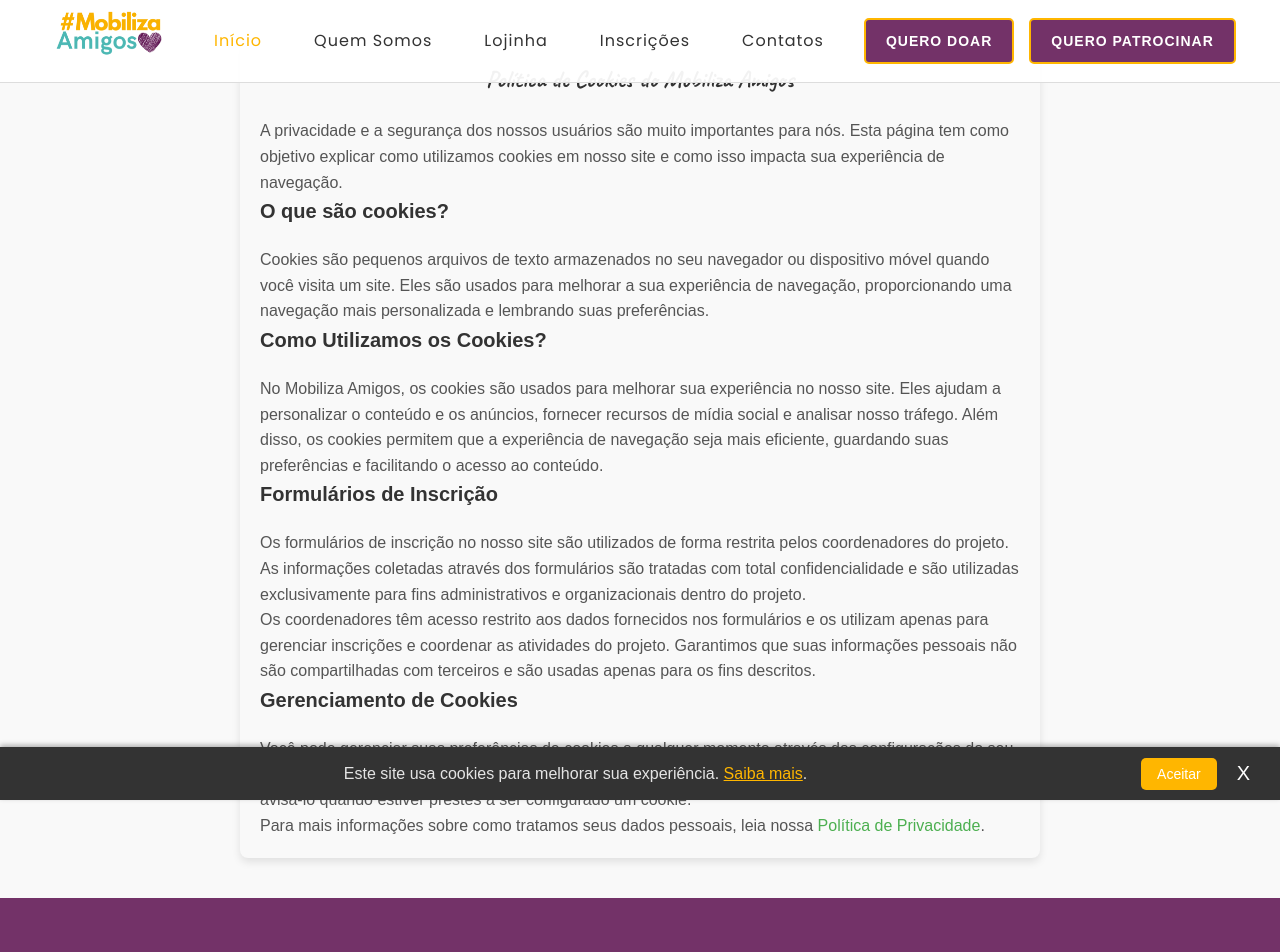
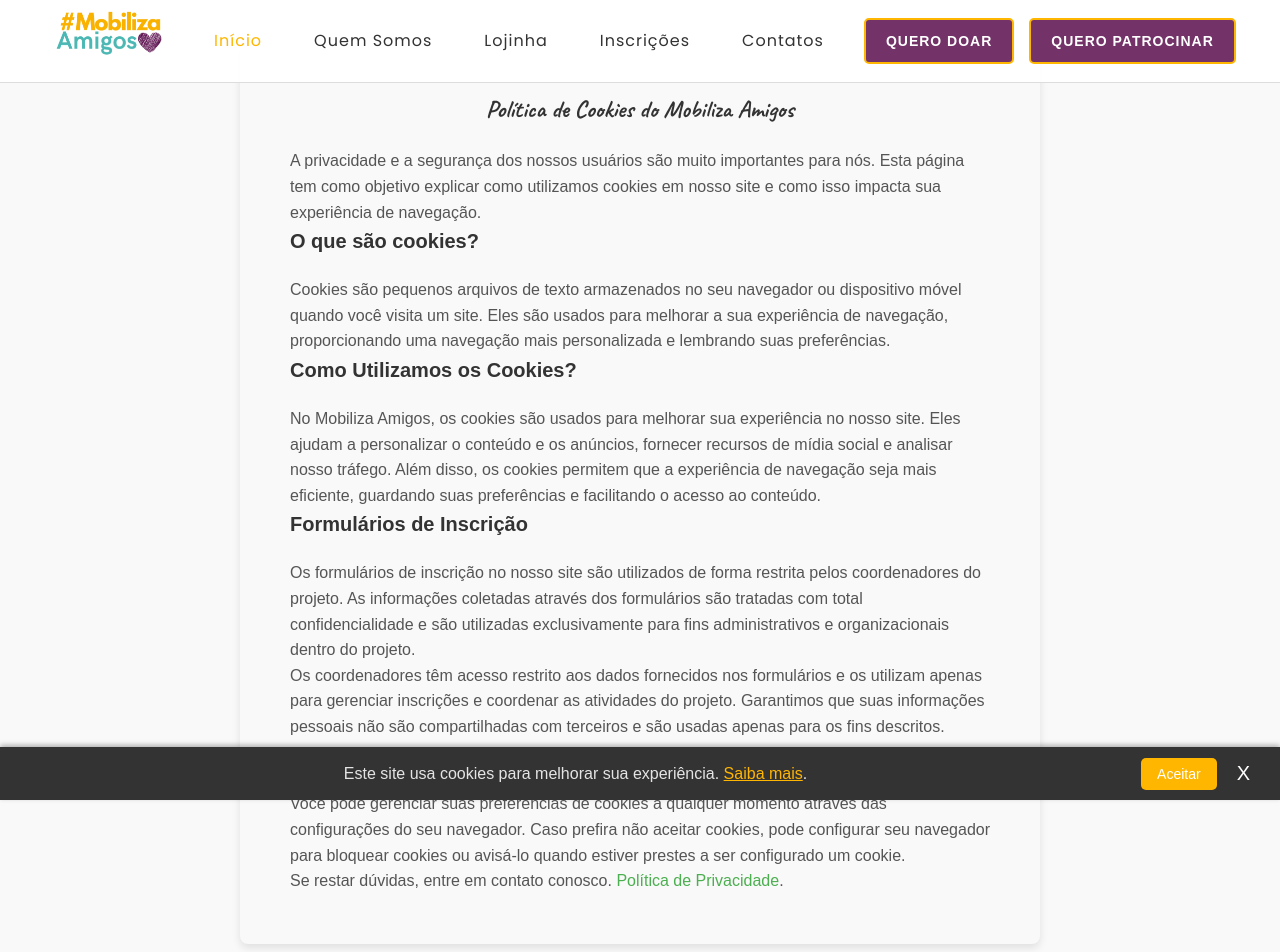
Before and after one commit to biancasnogueira/mobiliza-amigos-react, a React (Vite) app: page /cookie-policy in a window 1280 px wide. Shown: the top 952 px of the page. Built offline with nearby package versions, Linux system fonts and the light colour scheme; a web font is replaced by a local one.

Commit message:
Ajustes finais na page cookie policy

```diff
--- a/src/components/Lojinha/lojinha.jsx
+++ b/src/components/Lojinha/lojinha.jsx
@@ -319,7 +319,7 @@ const products = [
     pagbankLink: "https://www.pagbank.com.br/checkout",
   },
   {
-    id: 2,
+    id: 25,
     category: "Camisetas",
     name: "Camiseta - O Amor Existe - Preta com Branco",
     currentPrice: "R$30.00",
--- a/src/components/Voluntariado/Voluntariado.css
+++ b/src/components/Voluntariado/Voluntariado.css
@@ -174,7 +174,7 @@
   .coluna-desejo-ser-voluntario img {
     position: absolute;
     width: 13.5rem;
-    margin-top: 9%;
+    margin-top: 22%;
     left: 8%;
     transform: translateX(-50%);
     z-index: 3;
--- a/src/components/Voluntariado/Voluntariado.jsx
+++ b/src/components/Voluntariado/Voluntariado.jsx
@@ -54,15 +54,15 @@ function Voluntariado() {
             <img src={Lojinha2} alt="Produto 2 da lojinha" />
             <img src={Lojinha3} alt="Produto 3 da lojinha" />
           </div>
-          <a
-            href="https://wa.me/5519995022463?text=Olá%20Mobiliza,%20gostaria%20de%20saber%20mais%20sobre%20o%20catálogo%20da%20lojinha"
+          {/* <Link
+            to="https://wa.me/5519995022463?text=Olá%20Mobiliza,%20gostaria%20de%20saber%20mais%20sobre%20o%20catálogo%20da%20lojinha"
             target="_blank"
             rel="noopener noreferrer"
           >
-            <Link to="/loja">
+          </Link> */}
+          <Link to="/loja">
             <button>SAIBA MAIS</button>
           </Link>
-          </a>
         </div>
       </div>
     </section>
--- a/src/pages/CookiePolicy.css
+++ b/src/pages/CookiePolicy.css
@@ -2,7 +2,7 @@
   font-family: Arial, sans-serif;
   max-width: 800px;
   margin: 40px auto;
-  padding: 20px;
+  padding: 50px;
   background-color: #f9f9f9;
   border-radius: 8px;
   box-shadow: 0 4px 8px rgba(0, 0, 0, 0.1);
--- a/src/pages/CookiePolicy.jsx
+++ b/src/pages/CookiePolicy.jsx
@@ -1,69 +1,89 @@
-import React from 'react';
+import React from "react";
+import { Link } from "react-router-dom"; // Importando o Link para navegação interna
 import Header from "../components/Header/Header"; // Importando o Header
 import Footer from "../components/Footer/Footer"; // Importando o Footer
-import './CookiePolicy.css'; // Estilo da página CookiePolicy
+import "./CookiePolicy.css"; // Estilo da página CookiePolicy
 
 const CookiePolicy = () => {
   return (
     <>
       <Header /> {/* Adicionando o Header */}
-
       <div className="cookie-policy-container">
         <h1>Política de Cookies do Mobiliza Amigos</h1>
 
         <section className="intro">
           <p>
-            A privacidade e a segurança dos nossos usuários são muito importantes para nós.
-            Esta página tem como objetivo explicar como utilizamos cookies em nosso site e como isso impacta sua experiência de navegação.
+            A privacidade e a segurança dos nossos usuários são muito importantes
+            para nós. Esta página tem como objetivo explicar como utilizamos
+            cookies em nosso site e como isso impacta sua experiência de
+            navegação.
           </p>
         </section>
 
         <section className="what-are-cookies">
           <h2>O que são cookies?</h2>
           <p>
-            Cookies são pequenos arquivos de texto armazenados no seu navegador ou dispositivo móvel quando você visita um site.
-            Eles são usados para melhorar a sua experiência de navegação, proporcionando uma navegação mais personalizada e lembrando suas preferências.
+            Cookies são pequenos arquivos de texto armazenados no seu navegador
+            ou dispositivo móvel quando você visita um site. Eles são usados para
+            melhorar a sua experiência de navegação, proporcionando uma navegação
+            mais personalizada e lembrando suas preferências.
           </p>
         </section>
-
-
 
         <section className="how-we-use-cookies">
           <h2>Como Utilizamos os Cookies?</h2>
           <p>
-            No Mobiliza Amigos, os cookies são usados para melhorar sua experiência no nosso site.
-            Eles ajudam a personalizar o conteúdo e os anúncios, fornecer recursos de mídia social e analisar nosso tráfego.
-            Além disso, os cookies permitem que a experiência de navegação seja mais eficiente, guardando suas preferências e facilitando o acesso ao conteúdo.
+            No Mobiliza Amigos, os cookies são usados para melhorar sua
+            experiência no nosso site. Eles ajudam a personalizar o conteúdo e os
+            anúncios, fornecer recursos de mídia social e analisar nosso
+            tráfego. Além disso, os cookies permitem que a experiência de
+            navegação seja mais eficiente, guardando suas preferências e
+            facilitando o acesso ao conteúdo.
           </p>
         </section>
 
         <section className="formulario-de-inscricao">
           <h2>Formulários de Inscrição</h2>
           <p>
-            Os formulários de inscrição no nosso site são utilizados de forma restrita pelos coordenadores do projeto.
-            As informações coletadas através dos formulários são tratadas com total confidencialidade e são utilizadas exclusivamente para fins administrativos e organizacionais dentro do projeto.
+            Os formulários de inscrição no nosso site são utilizados de forma
+            restrita pelos coordenadores do projeto. As informações coletadas
+            através dos formulários são tratadas com total confidencialidade e
+            são utilizadas exclusivamente para fins administrativos e
+            organizacionais dentro do projeto.
           </p>
           <p>
-            Os coordenadores têm acesso restrito aos dados fornecidos nos formulários e os utilizam apenas para gerenciar inscrições e coordenar as atividades do projeto.
-            Garantimos que suas informações pessoais não são compartilhadas com terceiros e são usadas apenas para os fins descritos.
+            Os coordenadores têm acesso restrito aos dados fornecidos nos
+            formulários e os utilizam apenas para gerenciar inscrições e
+            coordenar as atividades do projeto. Garantimos que suas informações
+            pessoais não são compartilhadas com terceiros e são usadas apenas
+            para os fins descritos.
           </p>
         </section>
 
         <section className="managing-cookies">
           <h2>Gerenciamento de Cookies</h2>
           <p>
-            Você pode gerenciar suas preferências de cookies a qualquer momento através das configurações do seu navegador.
-            Caso prefira não aceitar cookies, pode configurar seu navegador para bloquear cookies ou avisá-lo quando estiver prestes a ser configurado um cookie.
+            Você pode gerenciar suas preferências de cookies a qualquer momento
+            através das configurações do seu navegador. Caso prefira não aceitar
+            cookies, pode configurar seu navegador para bloquear cookies ou
+            avisá-lo quando estiver prestes a ser configurado um cookie.
           </p>
         </section>
 
         <section className="privacy-policy-link">
           <p>
-            Para mais informações sobre como tratamos seus dados pessoais, leia nossa <a href="/privacy-policy">Política de Privacidade</a>.
+            Se restar dúvidas, entre em contato conosco.{" "}
+            <a
+              href="https://wa.me/5519999063242?text=Olá,%20gostaria%20de%20saber%20mais%20sobre%20Politica%20de%20Privacidade!"
+              target="_blank"
+              rel="noopener noreferrer"
+            >
+              Política de Privacidade
+            </a>
+            .
           </p>
         </section>
       </div>
-
       <Footer /> {/* Adicionando o Footer */}
     </>
   );
```
Also changed, not shown: src/assets/images-carrossel/carrossel39.webp (added), src/components/Missao/Missao.jsx (line endings or trailing spaces).
